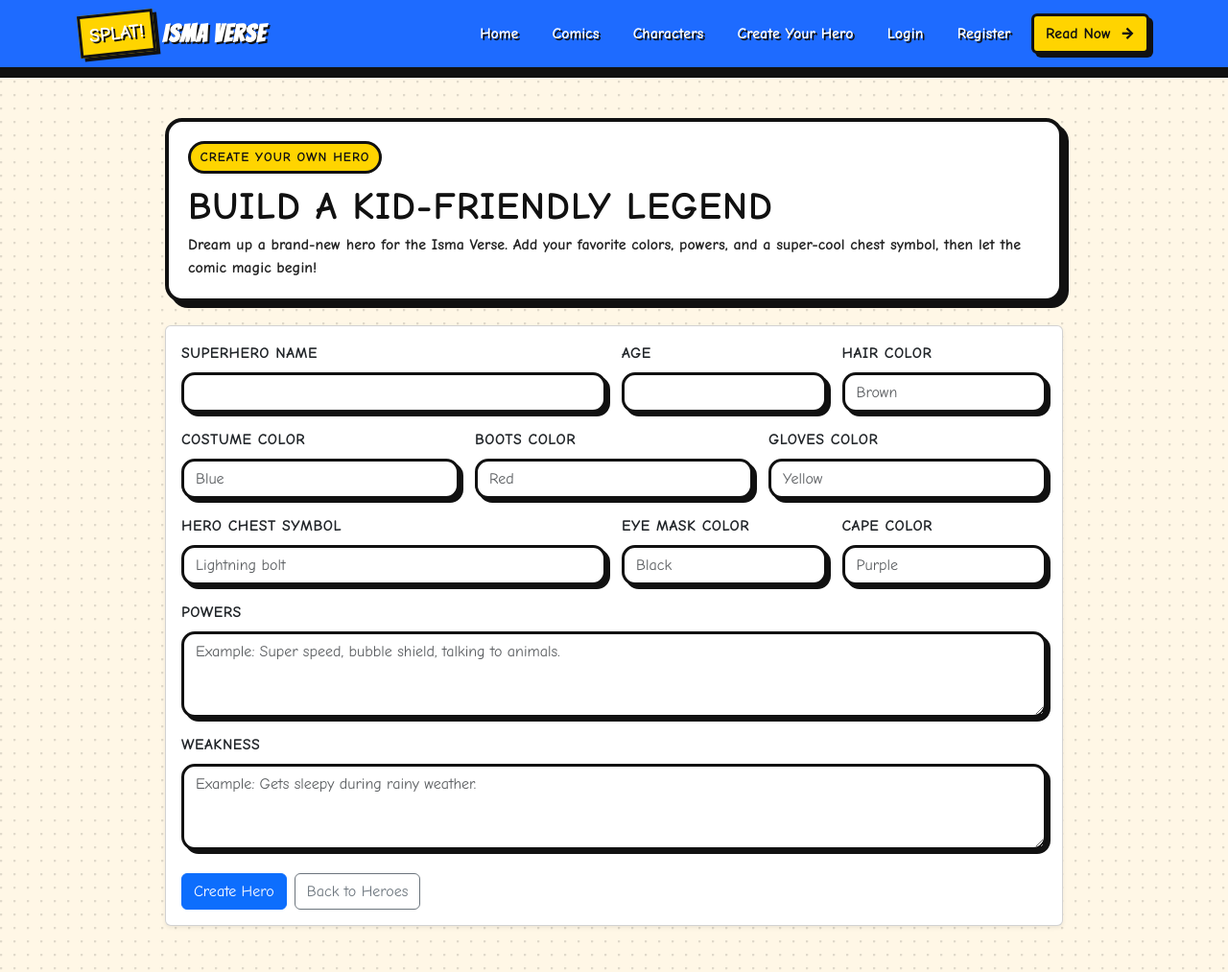
After one commit to fjawed92/IsmaVerse, a Flask app: page /characters/create in a window 1280 px wide. The commit adds this page. Shown: the whole page at 96% size. Run offline with Flask 3, Linux system fonts and the light colour scheme.

Commit message:
Add create-your-own-hero flow

```diff
--- a/app/static/css/style.css
+++ b/app/static/css/style.css
@@ -894,6 +894,30 @@ button:focus-visible,
   white-space: pre-wrap;
 }
 
+.hero-detail-list {
+  list-style: none;
+  padding-left: 0;
+  margin: 0;
+}
+
+.hero-detail-list li {
+  display: flex;
+  justify-content: space-between;
+  gap: .5rem;
+  padding: .2rem 0;
+  border-bottom: 2px dashed rgba(0, 0, 0, 0.12);
+}
+
+.hero-detail-list li:last-child {
+  border-bottom: none;
+}
+
+.hero-detail-list span {
+  font-weight: 800;
+  text-transform: uppercase;
+  letter-spacing: .4px;
+}
+
 .hero-muted {
   color: #555;
   font-weight: 700;
--- a/app/templates/base.html
+++ b/app/templates/base.html
@@ -55,6 +55,11 @@
         <li class="nav-item">
           <a class="nav-link comic-link" href="{{ url_for('characters.list_characters') }}">
             Characters
+          </a>
+        </li>
+        <li class="nav-item">
+          <a class="nav-link comic-link" href="{{ url_for('characters.create_character') }}">
+            Create Your Hero
           </a>
         </li>
 
--- /dev/null
+++ b/app/templates/characters/create.html
@@ -0,0 +1,79 @@
+{% extends "base.html" %}
+{% block title %}Create Your Own Hero{% endblock %}
+
+{% block content %}
+<div class="container py-4" style="max-width: 960px;">
+
+  <div class="hero-page-header mb-4">
+    <div class="hero-kicker">CREATE YOUR OWN HERO</div>
+    <h1 class="hero-title">Build a Kid-Friendly Legend</h1>
+    <p class="hero-subtitle mb-0">
+      Dream up a brand-new hero for the Isma Verse. Add your favorite colors, powers,
+      and a super-cool chest symbol, then let the comic magic begin!
+    </p>
+  </div>
+
+  <div class="card shadow-sm">
+    <div class="card-body">
+      <form method="POST" class="comic-form">
+        <div class="row g-3">
+          <div class="col-md-6">
+            <label class="form-label">Superhero Name</label>
+            <input type="text" name="superhero_name" class="form-control" required>
+          </div>
+          <div class="col-md-3">
+            <label class="form-label">Age</label>
+            <input type="number" name="age" class="form-control" min="4" max="16" required>
+          </div>
+          <div class="col-md-3">
+            <label class="form-label">Hair Color</label>
+            <input type="text" name="hair_color" class="form-control" placeholder="Brown" required>
+          </div>
+
+          <div class="col-md-4">
+            <label class="form-label">Costume Color</label>
+            <input type="text" name="costume_color" class="form-control" placeholder="Blue" required>
+          </div>
+          <div class="col-md-4">
+            <label class="form-label">Boots Color</label>
+            <input type="text" name="boots_color" class="form-control" placeholder="Red" required>
+          </div>
+          <div class="col-md-4">
+            <label class="form-label">Gloves Color</label>
+            <input type="text" name="gloves_color" class="form-control" placeholder="Yellow" required>
+          </div>
+
+          <div class="col-md-6">
+            <label class="form-label">Hero Chest Symbol</label>
+            <input type="text" name="chest_symbol" class="form-control" placeholder="Lightning bolt" required>
+          </div>
+          <div class="col-md-3">
+            <label class="form-label">Eye Mask Color</label>
+            <input type="text" name="eye_mask_color" class="form-control" placeholder="Black" required>
+          </div>
+          <div class="col-md-3">
+            <label class="form-label">Cape Color</label>
+            <input type="text" name="cape_color" class="form-control" placeholder="Purple" required>
+          </div>
+
+          <div class="col-12">
+            <label class="form-label">Powers</label>
+            <textarea name="powers" class="form-control" rows="3" placeholder="Example: Super speed, bubble shield, talking to animals." required></textarea>
+          </div>
+
+          <div class="col-12">
+            <label class="form-label">Weakness</label>
+            <textarea name="weakness" class="form-control" rows="3" placeholder="Example: Gets sleepy during rainy weather." required></textarea>
+          </div>
+        </div>
+
+        <div class="d-flex gap-2 mt-4">
+          <button type="submit" class="btn btn-primary">Create Hero</button>
+          <a class="btn btn-outline-secondary" href="{{ url_for('characters.list_characters') }}">Back to Heroes</a>
+        </div>
+      </form>
+    </div>
+  </div>
+
+</div>
+{% endblock %}
--- a/app/views/characters_routes.py
+++ b/app/views/characters_routes.py
@@ -1,9 +1,218 @@
-from flask import Blueprint, render_template
+import json
+import os
+import uuid
+import urllib.request
+
+from flask import Blueprint, current_app, flash, redirect, render_template, request, url_for
+
+from ..extensions import db
 from ..models.character import Character
 
 characters_bp = Blueprint("characters", __name__, url_prefix="/characters")
+
+STYLE_PROMPT = """
+Overall Comic Style:
+- Kid-friendly cartoon comic
+- Thick black outlines
+- Simple, rounded shapes
+- Slightly exaggerated proportions (big heads, expressive eyes)
+- Easy-to-read layouts
+- Clear action and emotions
+- Playful, energetic, hand-drawn feel
+
+Tone:
+- Fun and adventurous
+- Curious and exciting, never scary
+- Mysterious but friendly
+- Heroic in a way kids immediately understand
+
+Motion & Effects:
+- Squiggly energy lines
+- Floating objects when powers activate
+- Big, playful sound effects
+- Action feels bouncy and dynamic, not violent
+""".strip()
+
+MIN_HERO_AGE = 4
+MAX_HERO_AGE = 16
+
+
+def normalize_text(value: str) -> str:
+    return " ".join(value.split())
+
+
+def normalize_color(value: str) -> str:
+    return normalize_text(value).lower()
+
+
+def build_image_prompt(hero_data: dict) -> str:
+    prompt_lines = [
+        "Create a single kid superhero character portrait.",
+        "The hero should look like a child and feel friendly, brave, and fun.",
+        f"Superhero name: {hero_data['superhero_name']}",
+        f"Age: {hero_data['age']} (child hero)",
+        f"Costume color: {hero_data['costume_color']}",
+        f"Boots color: {hero_data['boots_color']}",
+        f"Gloves color: {hero_data['gloves_color']}",
+        f"Chest symbol: {hero_data['chest_symbol']}",
+        f"Eye mask color: {hero_data['eye_mask_color']}",
+        f"Cape color: {hero_data['cape_color']}",
+        f"Hair color: {hero_data['hair_color']}",
+        f"Powers: {hero_data['powers']}",
+        f"Weakness: {hero_data['weakness']}",
+        "",
+        STYLE_PROMPT,
+    ]
+    return "\n".join(prompt_lines)
+
+
+def save_generated_image(image_url: str) -> str:
+    upload_dir = os.path.join(current_app.root_path, "static", "uploads", "characters")
+    os.makedirs(upload_dir, exist_ok=True)
+    filename = f"{uuid.uuid4().hex}.png"
+    save_path = os.path.join(upload_dir, filename)
+
+    with urllib.request.urlopen(image_url) as response, open(save_path, "wb") as file_obj:
+        file_obj.write(response.read())
+
+    return filename
+
+
+def generate_hero_image(prompt: str) -> str | None:
+    api_key = os.environ.get("OPENAI_API_KEY")
+    if not api_key:
+        return None
+
+    payload = json.dumps(
+        {
+            "model": "gpt-image-1",
+            "prompt": prompt,
+            "size": "1024x1024",
+            "response_format": "url",
+        }
+    ).encode("utf-8")
+
+    request_obj = urllib.request.Request(
+        "https://api.openai.com/v1/images/generations",
+        data=payload,
+        headers={
+            "Authorization": f"Bearer {api_key}",
+            "Content-Type": "application/json",
+        },
+        method="POST",
+    )
+
+    with urllib.request.urlopen(request_obj) as response:
+        response_body = json.loads(response.read().decode("utf-8"))
+
+    image_url = response_body["data"][0]["url"]
+    return save_generated_image(image_url)
+
 
 @characters_bp.route("/")
 def list_characters():
     characters = Character.query.order_by(Character.created_at.desc()).all()
     return render_template("characters/list.html", characters=characters)
+
+
+@characters_bp.route("/create", methods=["GET", "POST"])
+def create_character():
+    if request.method == "GET":
+        return render_template("characters/create.html")
+
+    superhero_name = normalize_text(request.form.get("superhero_name", ""))
+    costume_color = normalize_color(request.form.get("costume_color", ""))
+    boots_color = normalize_color(request.form.get("boots_color", ""))
+    gloves_color = normalize_color(request.form.get("gloves_color", ""))
+    chest_symbol = normalize_text(request.form.get("chest_symbol", ""))
+    eye_mask_color = normalize_color(request.form.get("eye_mask_color", ""))
+    cape_color = normalize_color(request.form.get("cape_color", ""))
+    hair_color = normalize_color(request.form.get("hair_color", ""))
+    powers = normalize_text(request.form.get("powers", ""))
+    weakness = normalize_text(request.form.get("weakness", ""))
+    age_raw = normalize_text(request.form.get("age", ""))
+
+    required_fields = {
+        "Superhero name": superhero_name,
+        "Costume color": costume_color,
+        "Boots color": boots_color,
+        "Gloves color": gloves_color,
+        "Hero chest symbol": chest_symbol,
+        "Eye mask color": eye_mask_color,
+        "Cape color": cape_color,
+        "Hair color": hair_color,
+        "Powers": powers,
+        "Weakness": weakness,
+        "Age": age_raw,
+    }
+
+    missing_fields = [label for label, value in required_fields.items() if not value]
+    if missing_fields:
+        flash(
+            f"Please fill out every field: {', '.join(missing_fields)}.",
+            "danger",
+        )
+        return redirect(url_for("characters.create_character"))
+
+    try:
+        age = int(age_raw)
+    except ValueError:
+        flash("Age must be a number.", "danger")
+        return redirect(url_for("characters.create_character"))
+
+    if age < MIN_HERO_AGE or age > MAX_HERO_AGE:
+        flash(
+            f"Heroes should be between {MIN_HERO_AGE} and {MAX_HERO_AGE} years old.",
+            "danger",
+        )
+        return redirect(url_for("characters.create_character"))
+
+    hero_data = {
+        "superhero_name": superhero_name,
+        "costume_color": costume_color,
+        "boots_color": boots_color,
+        "gloves_color": gloves_color,
+        "chest_symbol": chest_symbol,
+        "eye_mask_color": eye_mask_color,
+        "cape_color": cape_color,
+        "hair_color": hair_color,
+        "powers": powers,
+        "weakness": weakness,
+        "age": age,
+    }
+
+    prompt = build_image_prompt(hero_data)
+    image_filename = None
+    try:
+        image_filename = generate_hero_image(prompt)
+    except Exception:
+        image_filename = None
+
+    character = Character(
+        superhero_name=superhero_name,
+        powers=powers,
+        weakness=weakness,
+        image_prompt=prompt,
+        costume_color=costume_color,
+        boots_color=boots_color,
+        gloves_color=gloves_color,
+        chest_symbol=chest_symbol,
+        eye_mask_color=eye_mask_color,
+        cape_color=cape_color,
+        age=age,
+        hair_color=hair_color,
+        image_file=image_filename,
+    )
+
+    db.session.add(character)
+    db.session.commit()
+
+    if image_filename:
+        flash("Hero created! Your new hero just landed in Isma Verse.", "success")
+    else:
+        flash(
+            "Hero created! Image generation is queued once the OpenAI key is configured.",
+            "warning",
+        )
+
+    return redirect(url_for("characters.list_characters"))
```
Also changed, not shown: app/models/character.py (+10 -0 lines), app/templates/characters/list.html (+23 -1 lines), migrations/versions/6f6c2c2a0b5a_add_hero_customization_fields.py (added, +42 -0 lines).
